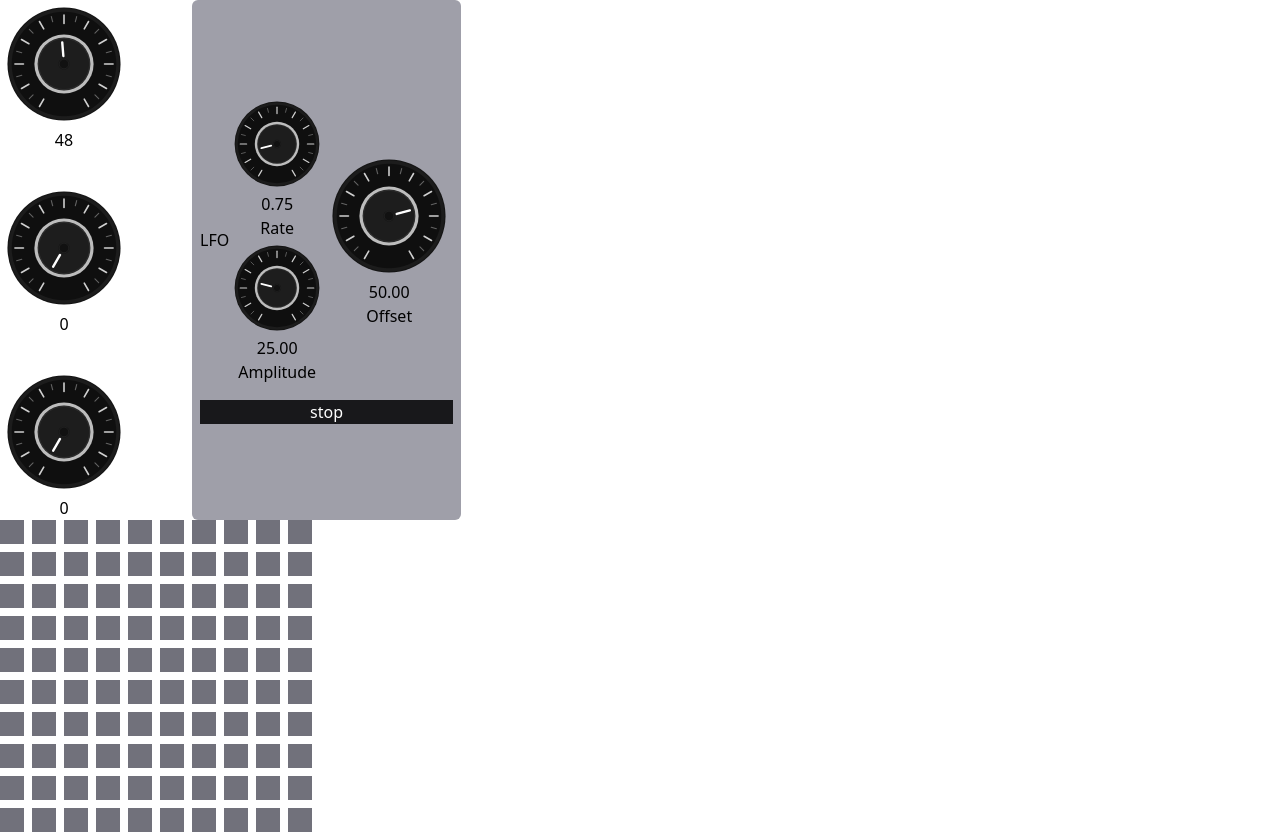
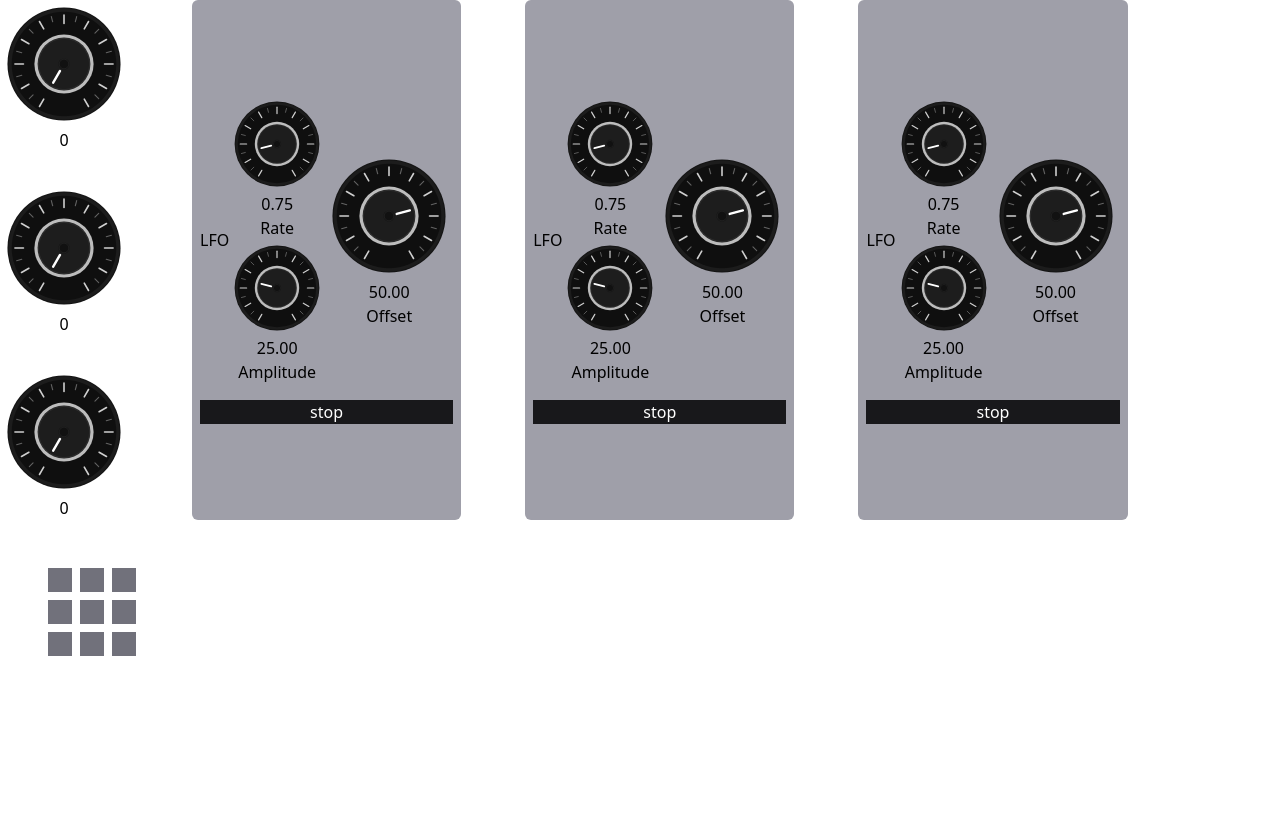
Before and after one commit to ryanennns/websynth, a Vue app: page / in a window 1280 px wide. After the commit the page ends 800 px from the top, so only its background shows below. Built offline with nearby package versions, Linux system fonts and the light colour scheme.

Commit message:
holy shit the control surface works

```diff
--- a/src/App.vue
+++ b/src/App.vue
@@ -9,10 +9,10 @@
           :default="0"
           :head="DialHead"
           :back="DialBack"
-          v-model="matrix[0]![0]!"
+          v-model="generators[0]!"
           class="h-32 w-32"
         />
-        {{ Math.round(matrix[0]![0]!) }}
+        <p>{{ Math.round(generators[0]!) }}</p>
       </div>
       <div class="flex-col flex justify-center items-center">
         <Dial
@@ -22,10 +22,10 @@
           :default="0"
           :head="DialHead"
           :back="DialBack"
-          v-model="matrix[0]![1]!"
+          v-model="generators[1]!"
           class="h-32 w-32"
         />
-        {{ Math.round(matrix[0]![1]!) }}
+        <p>{{ Math.round(generators[1]!) }}</p>
       </div>
       <div class="flex-col flex justify-center items-center">
         <Dial
@@ -35,16 +35,22 @@
           :default="0"
           :head="DialHead"
           :back="DialBack"
-          v-model="matrix[0]![2]!"
+          v-model="generators[2]!"
           class="h-32 w-32"
         />
-        {{ Math.round(matrix[0]![2]!) }}
+        <p>{{ Math.round(generators[2]!) }}</p>
       </div>
     </div>
-    <Lfo v-model="matrix[lfoOutput.x]![lfoOutput.y]!" />
+    <Lfo v-model="effects[0]!" />
+    <Lfo v-model="effects[1]!" />
+    <Lfo v-model="effects[2]!" />
   </div>
-  <div>
-    <MatrixComponent :x="10" :y="10" />
+  <div class="p-12">
+    <MatrixComponent
+      :x="controlSurfaceX"
+      :y="controlSurfaceY"
+      v-model="controlSurface"
+    />
   </div>
 </template>
 
@@ -53,14 +59,38 @@ import Dial from "@/components/Dial.vue";
 import DialBack from "@/components/Dials/Default/DialBack.vue";
 import DialHead from "@/components/Dials/Default/DialHead.vue";
 import Lfo from "@/components/Lfo.vue";
-import { matrix } from "@/controllers.ts";
 import MatrixComponent from "@/components/Matrix.vue";
-import { ref } from "vue";
+import { ref, watch } from "vue";
 
-interface CoordinateSet {
-  x: number;
-  y: number;
-}
+const generators = ref<number[]>([0, 0, 0]);
 
-const lfoOutput = ref<CoordinateSet>({ x: 0, y: 0 });
+const effects = ref<number[]>([0, 0, 0]);
+
+const controlSurfaceX = 3;
+const controlSurfaceY = 3;
+const controlSurface = ref<boolean[][]>(
+  Array.from({ length: controlSurfaceX }).map(() =>
+    Array.from({
+      length: controlSurfaceY,
+    }).map(() => false),
+  ),
+);
+
+const loop = () => {
+  for (let gen = 0; gen < controlSurface.value.length; gen++) {
+    for (let eff = 0; eff < controlSurface.value[gen]!.length; eff++) {
+      if (controlSurface.value![gen]![eff]) {
+        generators.value![gen] = effects.value![eff] || 0;
+      }
+    }
+  }
+
+  setTimeout(loop, 15);
+};
+
+loop();
+
+watch(generators, (newValue) => {
+  console.log(JSON.parse(JSON.stringify(newValue)));
+});
 </script>
--- a/src/components/Matrix.vue
+++ b/src/components/Matrix.vue
@@ -9,7 +9,7 @@
 </template>
 
 <script setup lang="ts">
-import { ref } from "vue";
+import { ref, watch } from "vue";
 
 interface Props {
   x: number;
@@ -26,10 +26,17 @@ const m = ref<boolean[][]>(
   ),
 );
 const c = (x: number, y: number) =>
-  "w-6 h-6 " + (!!m.value[x - 1]![y - 1]! ? "bg-purple-500" : "bg-zinc-500");
+  "w-6 h-6 cursor-pointer " +
+  (!!m.value[x - 1]![y - 1]! ? "bg-purple-500" : "bg-zinc-500");
 
 c(1, 1);
 
-const onClick = (e: { x: number; y: number }) =>
-  (m.value![e.x - 1]![e.y - 1] = !m.value![e.x - 1]![e.y - 1]);
+const onClick = (e: { x: number; y: number }) => {
+  const v = m.value;
+  v![e.x - 1]![e.y - 1] = !v![e.x - 1]![e.y - 1];
+  m.value = [...v];
+};
+
+const emit = defineEmits(["update:modelValue"]);
+watch(m, (newM) => emit("update:modelValue", newM));
 </script>
```
